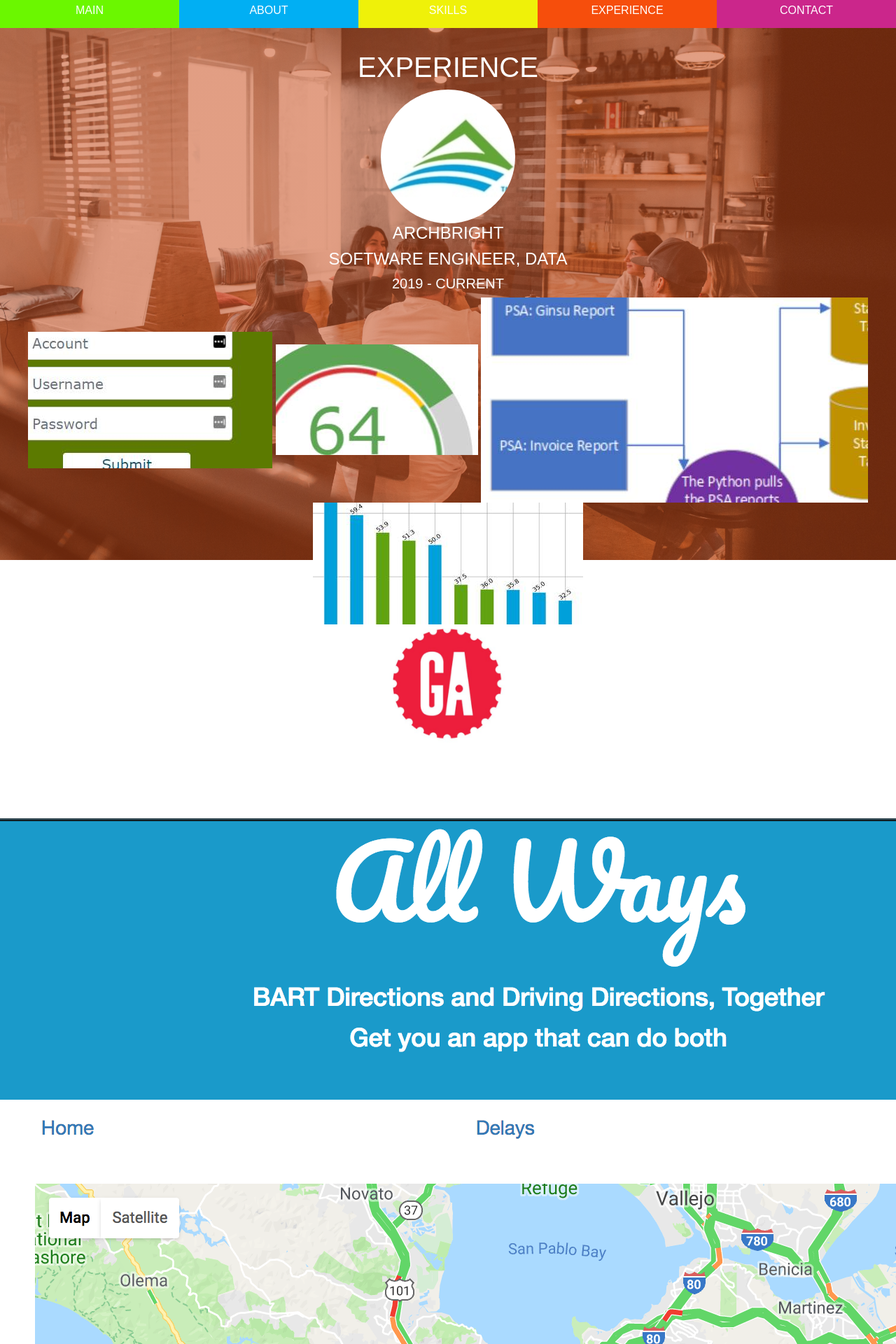
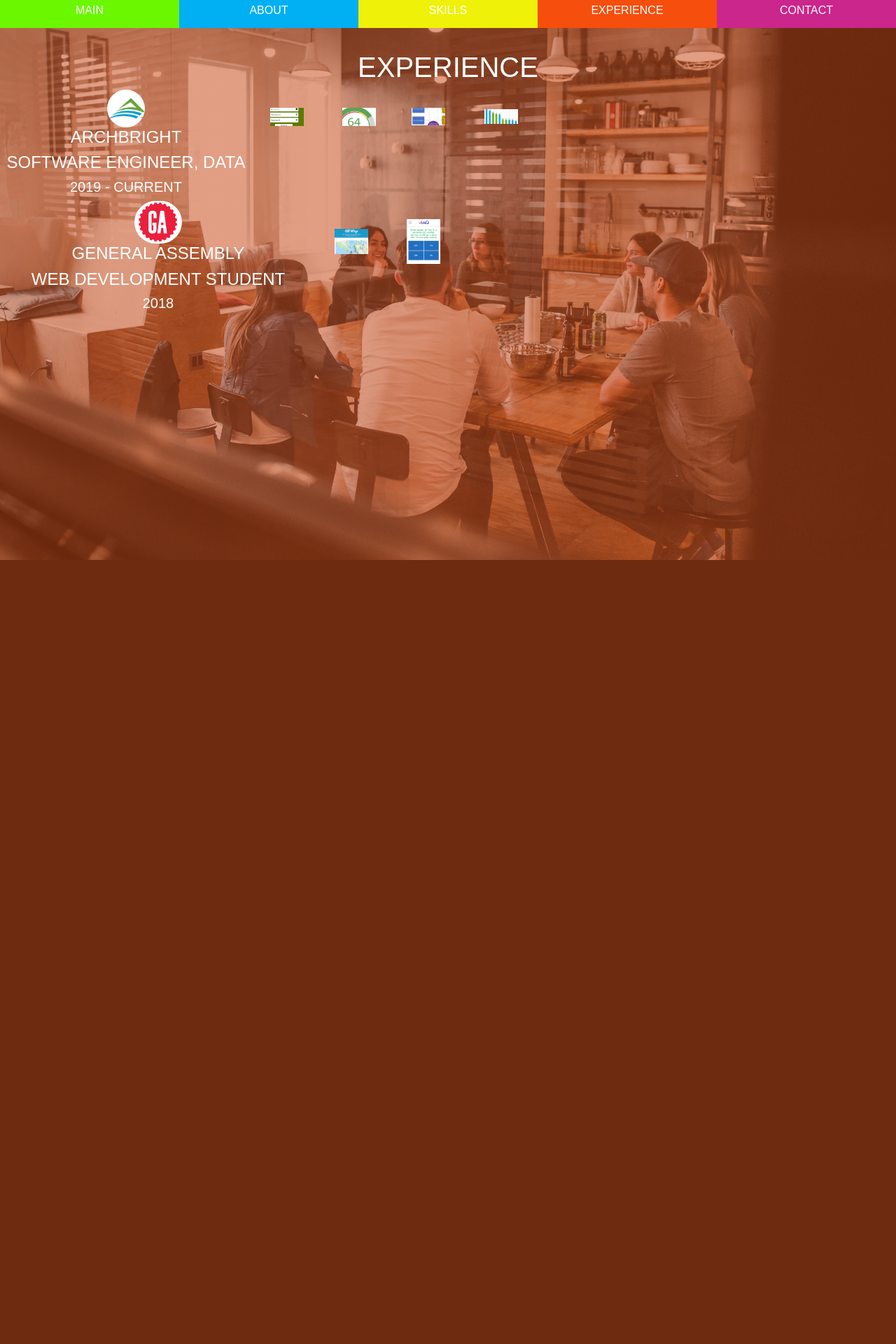
Before and after one commit to Trizzlenova/portfolio, a Python web app: template templates/experience.html in a window 1280 px wide; the page is wider, and only the part inside the window is pictured. Shown: the top 1920 px of that part at 70% size. After the commit the page ends 800 px from the top of that part, so only its background shows below. Run offline with Jinja, Linux system fonts and the light colour scheme; the template is opened without the code that fills it, so the values that code supplies are empty.

Commit message:
experience edits/updates

```diff
--- a/static/style.css
+++ b/static/style.css
@@ -163,6 +163,16 @@
   flex-direction: column;
 }
 
+#archbright, #general_assembly {
+  width: 100%;
+  display: flex;
+}
+
+.col1 img, .col2 img {
+  margin: 1.6em;
+  width: 3em;
+}
+
 .logo {
   width: 15%;
   border-radius: 30em;
--- a/templates/experience.html
+++ b/templates/experience.html
@@ -5,27 +5,34 @@
     <!-- todo: https://getbootstrap.com/docs/4.0/components/modal/ -->
     <div id="experience_content">
         <div id="archbright">
+            <div id="company">
                 <img class="logo" src="/static/exp_images/archbright.png" alt="arch_logo" />
                 <h4 class="organization">Archbright</h4>
                 <h4 class="title">Software Engineer, Data</h4>
                 <h5 class="year">2019 - Current</h5>
-            <div class=projects>
+            </div>
+            <div class="col1">
                 <img src="/static/exp_images/ui.jpg" alt="aip">
                 <img src="/static/exp_images/nps.jpg" alt="nps">
+            </div>
+            <div class="col2">
                 <img src="/static/exp_images/psa_report.jpg" alt="psa">
                 <img src="/static/exp_images/closed_won.jpg" alt="won">
             </div>
         </div>
         <div id="general_assembly">
+            <div id="company">
                 <img class="logo" src="/static/exp_images/general_assembly.png" alt="ga_logo" />
                 <h4 class="organization">General Assembly</h4>
                 <h4 class="title">Web Development Student</h4>
                 <h5 class="year">2018</h5>
-            <div class=projects>
+            </div>
+            <div class="col1">
                 <img src="/static/exp_images/allways.png" alt="allways">
                 <img src="/static/exp_images/voteq.png" alt="voteq">
             </div>
         </div>
     </div>
 </div>
+</div>
 {% endblock %}
```
Lines whose indentation alone changed are shown as unchanged.
